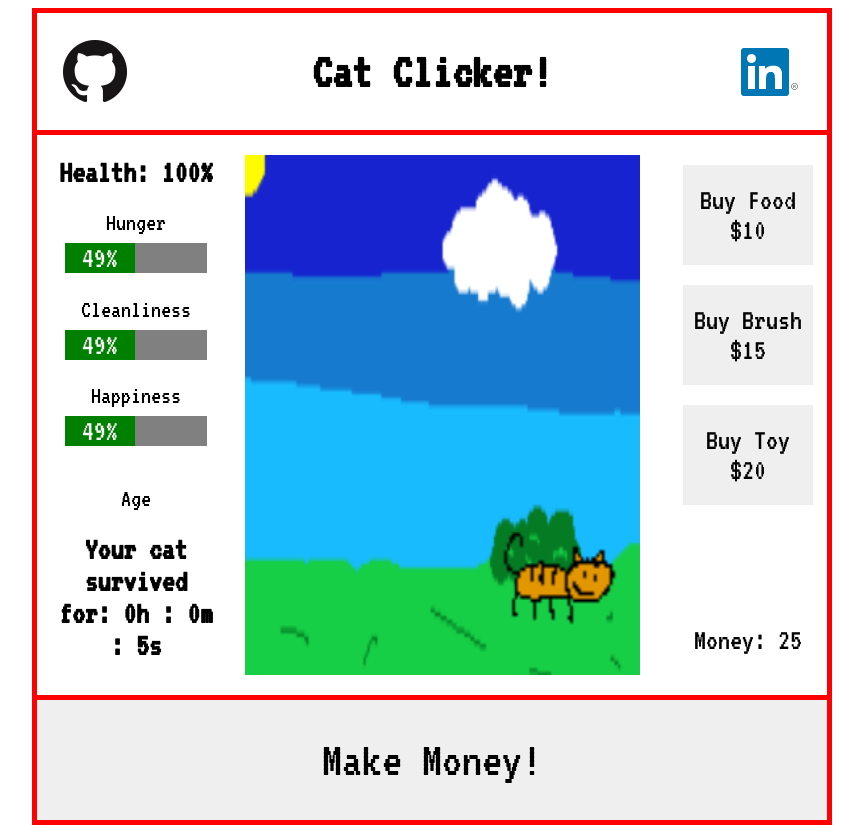
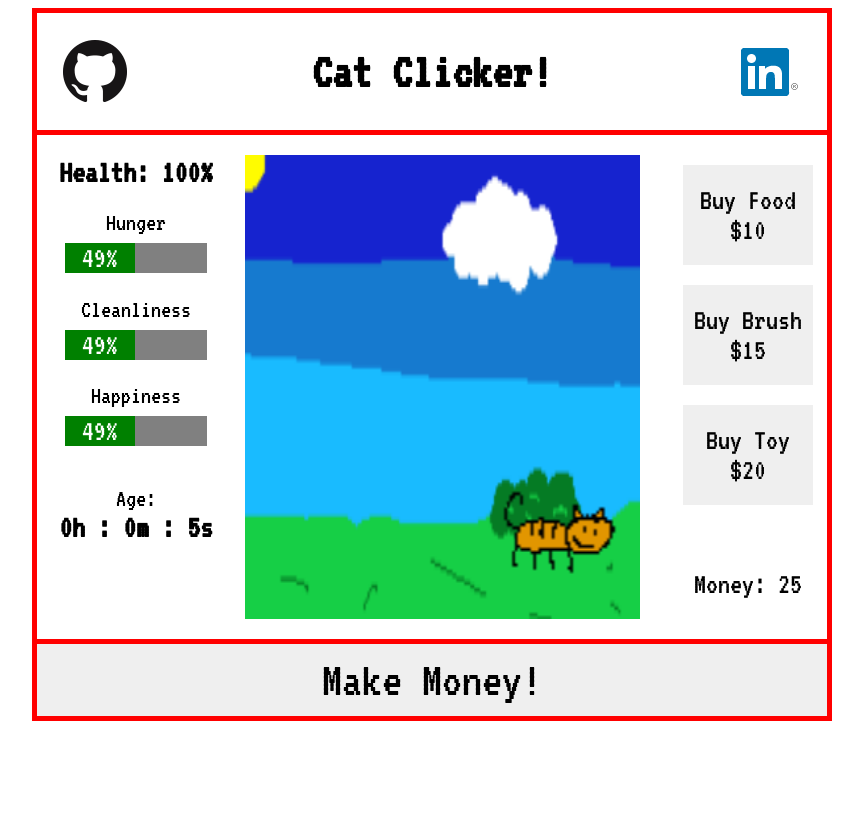
Before and after one commit to mike591/CatClicker, a website built with webpack: page index.html in a window 1280 px wide. Shown: the whole page, without its empty margins (208-1071 px from the left). After the commit the page ends 800 px from the top, so only its background shows below. Built offline with nearby package versions, Linux system fonts and the light colour scheme.

Commit message:
fixed game screen size

```diff
--- a/assets/stylesheets/stylesheet.css
+++ b/assets/stylesheets/stylesheet.css
@@ -8,7 +8,7 @@ html {
 .game-container {
   width: 100vh;
   height: 90vh;
-  min-height: 800px;
+  min-height: 700px;
   text-align: center;
 }
 
@@ -67,6 +67,10 @@ html {
 
 .status-bar > span {
   font-size: 25px;
+}
+
+#catAge {
+  margin: 0;
 }
 
 #health {
@@ -203,7 +207,7 @@ html {
 
 /*Bottom*/
 .bottom {
-  height: 15%;
+  height: 10%;
   display: flex;
   justify-content: center;
   align-items: center;
--- a/index.html
+++ b/index.html
@@ -2,6 +2,7 @@
 <html>
   <head>
     <meta charset="utf-8">
+    <meta name="viewport" content="user-scalable=0">
     <title>Cat Clicker!</title>
     <link rel="stylesheet" type="text/css" href="assets/stylesheets/stylesheet.css">
     <link href="https://fonts.googleapis.com/css?family=Press+Start+2P|VT323" rel="stylesheet">
@@ -41,8 +42,8 @@
           </div>
           <br/><br/>
 
-          <span>Age</span>
-          <h1 id="catAge">Your cat survived for: </h1>
+          <span>Age:</span>
+          <h1 id="catAge"></h1>
 
         </div>
 
--- a/lib/cat.js
+++ b/lib/cat.js
@@ -93,7 +93,7 @@ class Cat {
     let seconds = Math.floor(age);
 
     let elem = document.getElementById('catAge');
-    elem.innerHTML = `Your cat survived for: ${hours}h : ${minutes}m : ${seconds}s`;
+    elem.innerHTML = `${hours}h : ${minutes}m : ${seconds}s`;
   }
 
   updateHealth() {
```
Also changed, not shown: lib/bundle.js, 1 other file.
